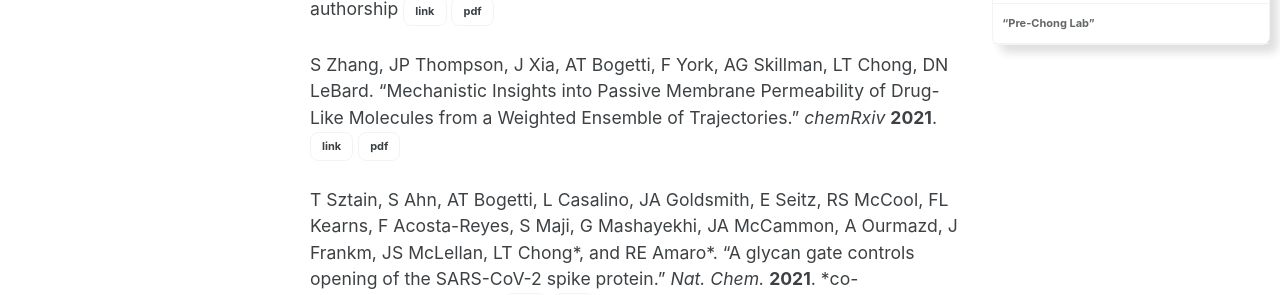
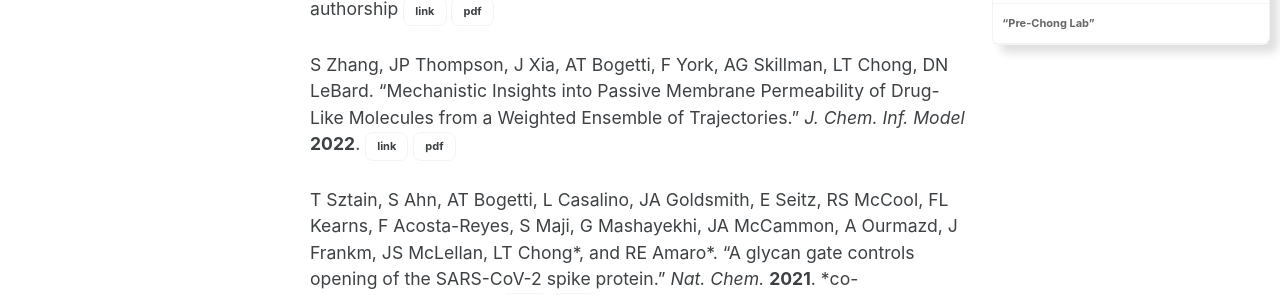
Before and after one commit to darianyang/mm-github-pages-test, a Jekyll site: the page built from _pages/publications.md, in a window 1280 px wide and 900 px high. Shown: the part 353-648 px from the top of the window. Built offline with Jekyll 4.4.1, drawn with Linux system fonts in a browser that asks for light colours; cached includes are drawn as plain includes.

Commit message:
update publications and new pdfs

```diff
--- a/_pages/publications.md
+++ b/_pages/publications.md
@@ -11,8 +11,8 @@ toc_label: "Publications"
 JD Russo\*, S Zhang\*, JMG Leung\*, AT Bogetti\*, JP Thompson, AJ DeGrave, PA Torrillo, AJ Pratt, KF Wong, J Xia, J Copperman, JL Adelman, MC Zwier, DN LeBard, DM Zuckerman, LT Chong. "WESTPA 2.0: High-Performance Upgrades for Weighted Ensemble Simulations and Analysis of Longer-Timescale Applications." *J. Chem. Theory Comput.* **2022**, 18 (2), 638–649. \*equal authorship
 [link](https://pubs.acs.org/doi/10.1021/acs.jctc.1c01154){: .btn .btn--inverse .btn--small} [pdf](/assets/pdf/weighted-ensemble/Russo et al. - 2022 - WESTPA 2.0 High-Performance Upgrades for Weighted.pdf){: .btn .btn--inverse .btn--small}
 
-S Zhang, JP Thompson, J Xia, AT Bogetti, F York, AG Skillman, LT Chong, DN LeBard. "Mechanistic Insights into Passive Membrane Permeability of Drug-Like Molecules from a Weighted Ensemble of Trajectories." *chemRxiv* **2021**.
-[link](https://doi.org/10.26434/chemrxiv-2021-mmv2k){: .btn .btn--inverse .btn--small} [pdf](/assets/pdf/weighted-ensemble/Zhang et al. - 2021 - Mechanistic Insights into Passive Membrane Permeab.pdf){: .btn .btn--inverse .btn--small}
+S Zhang, JP Thompson, J Xia, AT Bogetti, F York, AG Skillman, LT Chong, DN LeBard. "Mechanistic Insights into Passive Membrane Permeability of Drug-Like Molecules from a Weighted Ensemble of Trajectories." *J. Chem. Inf. Model* **2022**.
+[link](https://pubs.acs.org/doi/10.1021/acs.jcim.1c01540){: .btn .btn--inverse .btn--small} [pdf](/assets/pdf/weighted-ensemble/Zhang et al. - 2022 - Mechanistic Insights into Passive Membrane Permeab.pdf){: .btn .btn--inverse .btn--small}
 
 T Sztain, S Ahn, AT Bogetti, L Casalino, JA Goldsmith, E Seitz, RS McCool, FL Kearns, F Acosta-Reyes, S Maji, G Mashayekhi, JA McCammon, A Ourmazd, J Frankm, JS McLellan, LT Chong\*, and RE Amaro\*. “A glycan gate controls opening of the SARS-CoV-2 spike protein.” *Nat. Chem.* **2021**. \*co-corresponding authors
 [link](https://www.nature.com/articles/s41557-021-00758-3){: .btn .btn--inverse .btn--small} [pdf](/assets/pdf/weighted-ensemble/Sztain et al. - 2021 - A glycan gate controls opening of the SARS-CoV-2 s.pdf){: .btn .btn--inverse .btn--small}
```
Also changed, not shown: other parts of _pages/publications.md (+1 -1 lines), 2 other files.
